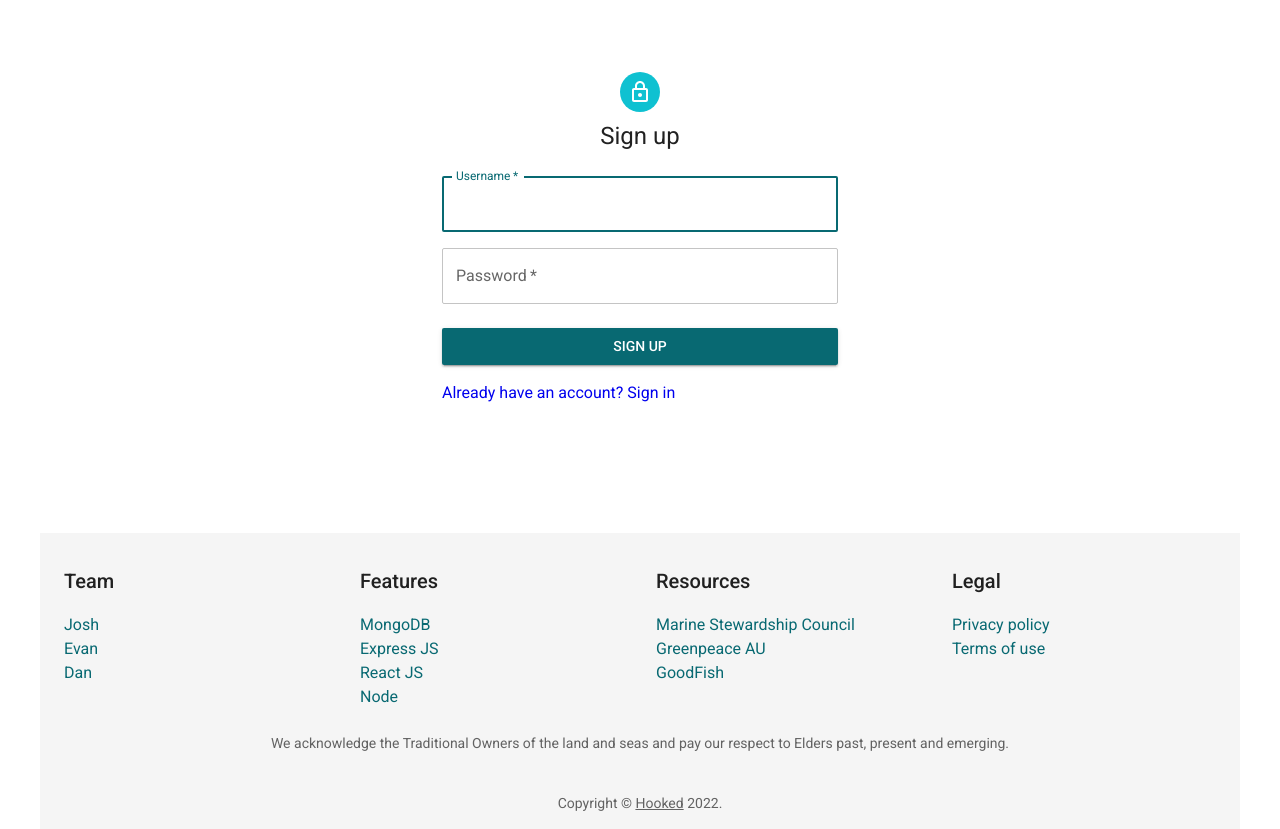
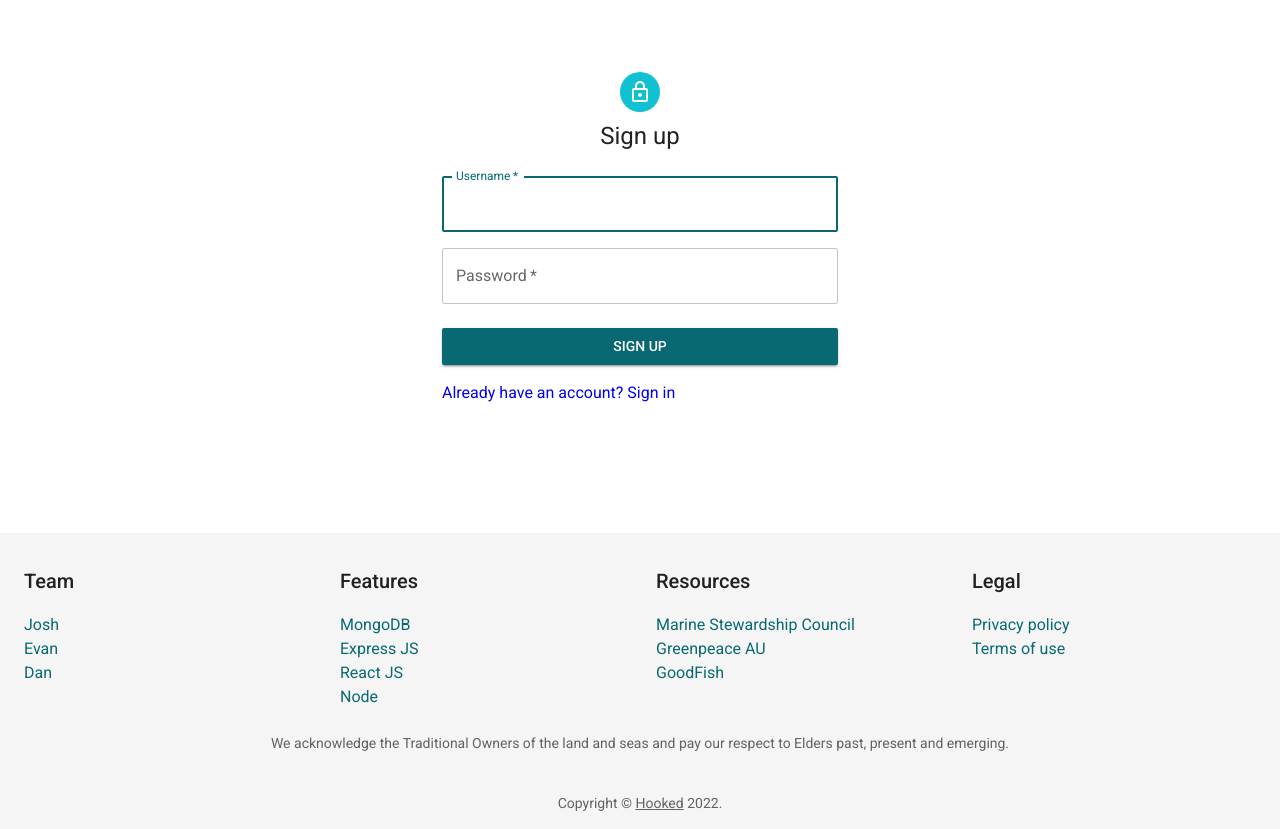
Before and after one commit to joshualev/Fisher-mongers-app, a React (Create React App) app in the folder client/: page /signup in a window 1280 px wide. Built offline with nearby package versions, Linux system fonts and the light colour scheme; no server answers.

Commit message:
footer fixed

```diff
--- a/client/src/components/Footer/Footer.jsx
+++ b/client/src/components/Footer/Footer.jsx
@@ -104,7 +104,7 @@ const Footer = () => {
     },
   ];
   return (
-    <Container sx={{mt:15, backgroundColor: "#f5f5f5" }}>
+    <Container sx={{mt:15, maxWidth: "none !important", backgroundColor: "#f5f5f5" }}>
       <Grid container spacing={4} justifyContent="space-evenly">
         {footers.map((footer) => (
           <Grid item xs={12} sm={6} md={3} key={footer.title}>
```
Also changed, not shown: 1 other file (tests, documents, lock files or other folders).
